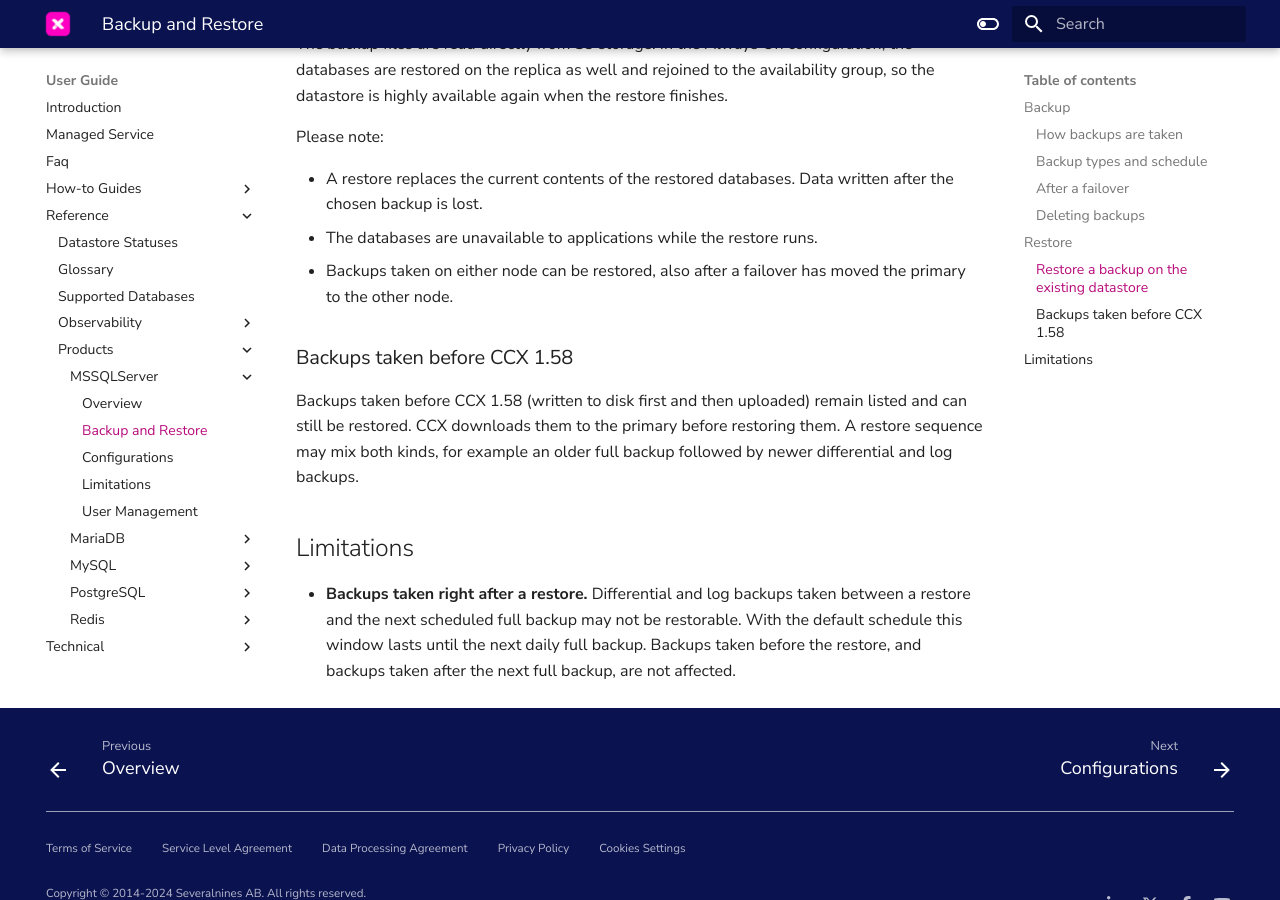
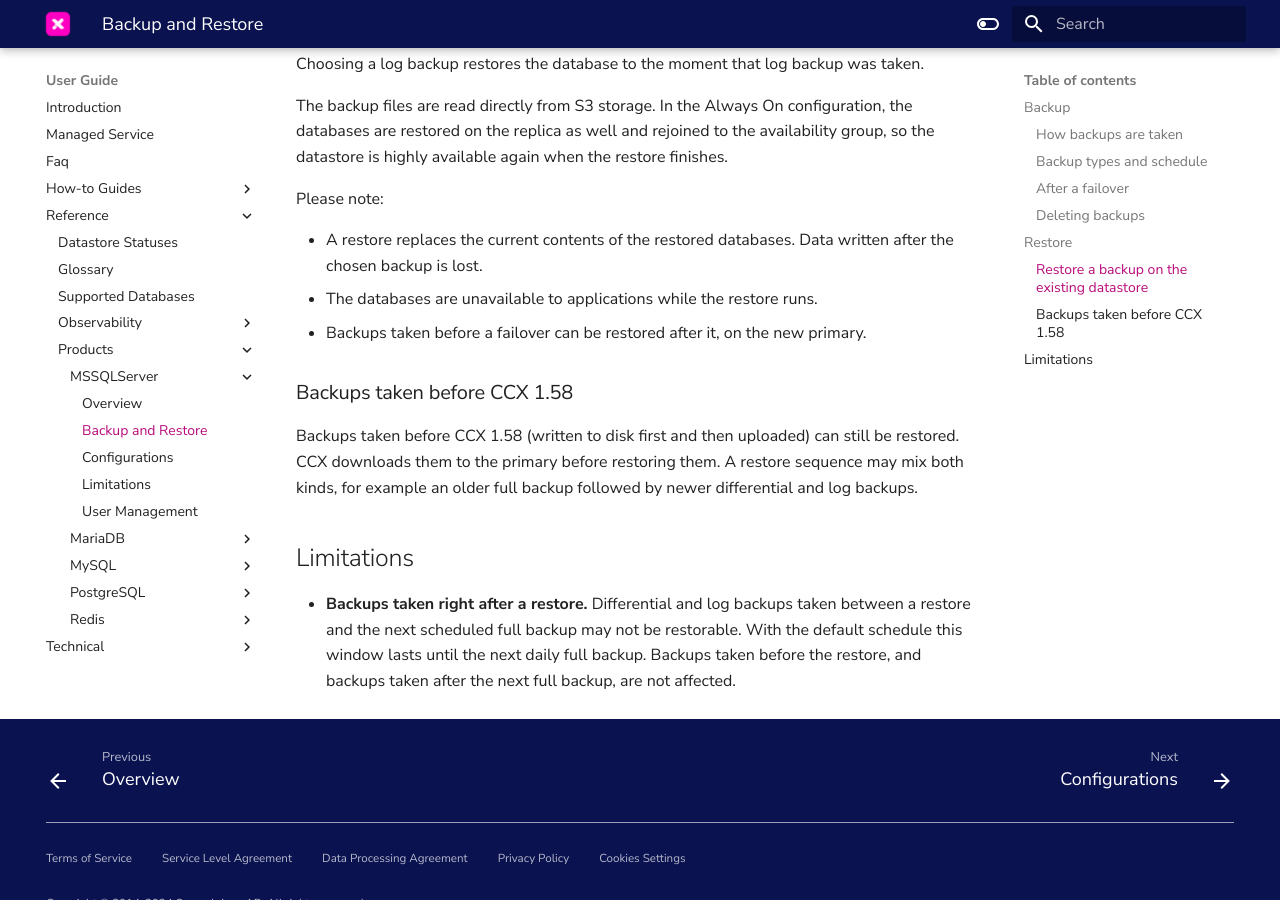
Before and after one commit to severalnines/ccx-docs, an MkDocs documentation site: the page built from docs/user/Reference/Products/MSSQLServer/backup-restore.md, in a window 1280 px wide and 900 px high, scrolled down 1673 px. Built offline with MkDocs 1.6.1 and Material for MkDocs 9.7.7, drawn with Linux system fonts in a browser that asks for light colours; comment, search, counter and statistics services are not loaded; some of the changed text lies outside the part shown.

Commit message:
MSSQL backup page: address review wording
Soften the 15-minute restore-point claim, name the differential the way
the schedule shows it, and drop wording that implied backups run on the
replica or that old backups are always listed.

Co-Authored-By: Claude Opus 5.5 <noreply@anthropic.com>

```diff
--- a/docs/user/Reference/Products/MSSQLServer/backup-restore.md
+++ b/docs/user/Reference/Products/MSSQLServer/backup-restore.md
@@ -20,10 +20,10 @@ Three backup types are used together:
 | Type | What it contains | Default schedule |
 |---|---|---|
 | Full | The complete database | Once a day |
-| Differential (incremental) | Changes since the last full backup | Every hour |
+| Differential (shown as "incremental" in the backup schedule) | Changes since the last full backup | Every hour |
 | Log | The transaction log since the previous log backup | Every 15 minutes |
 
-The log backups determine how much data can be lost: with the default schedule, a restore can bring the database back to within about 15 minutes of a failure.
+The log backups determine how much data can be lost: with the default schedule, there is normally a restore point about every 15 minutes.
 
 The backup schedule can be tuned and backups can be paused.
 
@@ -53,11 +53,11 @@ Please note:
 
 - A restore replaces the current contents of the restored databases. Data written after the chosen backup is lost.
 - The databases are unavailable to applications while the restore runs.
-- Backups taken on either node can be restored, also after a failover has moved the primary to the other node.
+- Backups taken before a failover can be restored after it, on the new primary.
 
 ### Backups taken before CCX 1.58
 
-Backups taken before CCX 1.58 (written to disk first and then uploaded) remain listed and can still be restored. CCX downloads them to the primary before restoring them. A restore sequence may mix both kinds, for example an older full backup followed by newer differential and log backups.
+Backups taken before CCX 1.58 (written to disk first and then uploaded) can still be restored. CCX downloads them to the primary before restoring them. A restore sequence may mix both kinds, for example an older full backup followed by newer differential and log backups.
 
 ## Limitations
 
```
